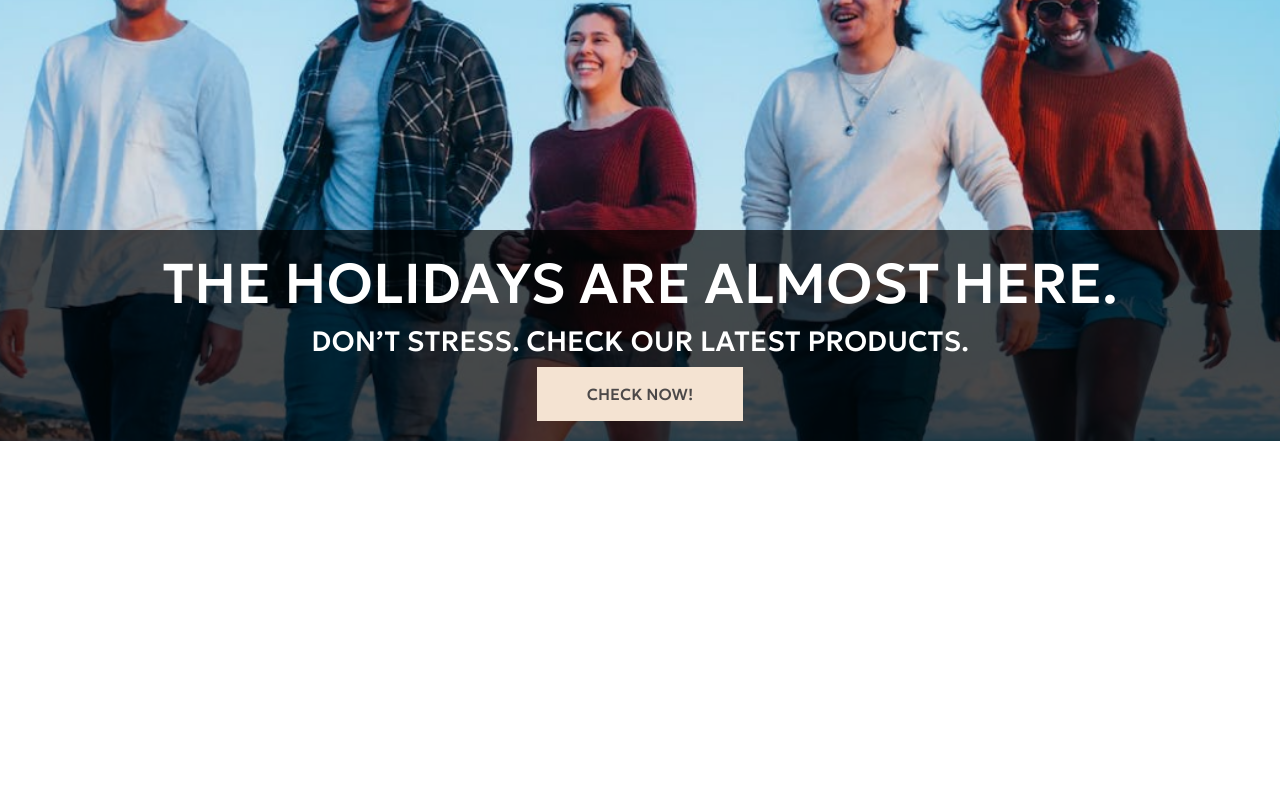
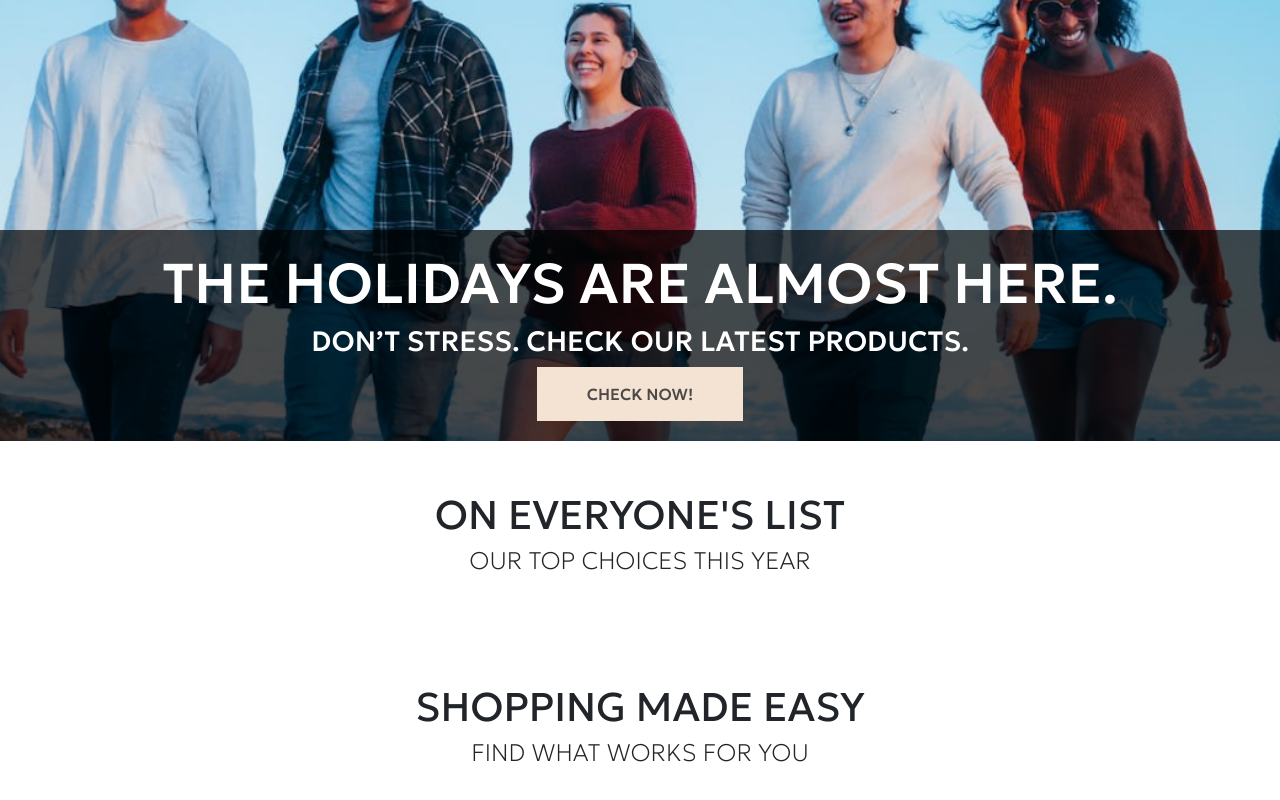
Before and after one commit to scarpakz/ecommerce-reactjs, a React (Create React App) app: page / in a window 1280 px wide. Shown: the part 1498-2298 px from the top of the page. Before the commit the page ends 1939 px from the top, so only its background shows below. Built offline with nearby package versions, Linux system fonts and the light colour scheme.

Commit message:
added everyone list and download app component as starter

```diff
--- /dev/null
+++ b/src/components/DownloadApp.js
@@ -0,0 +1,20 @@
+import {
+    Container,
+    Row,
+    Col
+} from "react-bootstrap"
+
+export const DownloadApp = () => {
+    return (
+        <>
+            <Container className="c-everyonelist">
+                <Row>
+                    <Col className="c-banner-title">
+                        <h1>SHOPPING MADE EASY</h1>
+                        <h4>FIND WHAT WORKS FOR YOU</h4>
+                    </Col>
+                </Row>
+            </Container>
+        </>
+    )
+}
--- /dev/null
+++ b/src/components/EveryoneList.js
@@ -0,0 +1,20 @@
+import {
+    Container,
+    Row,
+    Col
+} from "react-bootstrap"
+
+export const EveryoneList = () => {
+    return (
+        <>
+            <Container className="c-everyonelist">
+                <Row>
+                    <Col className="c-banner-title">
+                        <h1>ON EVERYONE'S LIST</h1>
+                        <h4>OUR TOP CHOICES THIS YEAR</h4>
+                    </Col>
+                </Row>
+            </Container>
+        </>
+    )
+}
--- a/src/components/NavBar.js
+++ b/src/components/NavBar.js
@@ -8,7 +8,7 @@ import search from '../assets/search.png'
 import heart from '../assets/heart.png'
 import cart from '../assets/cart.png'
 import user from '../assets/user.png'
-import { MenuIcon } from "../assets/icon/MenuIcon"
+import { MenuIcon } from "../icon/MenuIcon"
 
 export const NavBar = () => {
     return (
--- a/src/pages/HomePage.js
+++ b/src/pages/HomePage.js
@@ -2,6 +2,8 @@ import { NavBar } from "../components/NavBar"
 import { Header } from "../components/Header"
 import { HotDeals } from "../components/HotDeals"
 import { Trending } from "../components/Trending"
+import { EveryoneList } from "../components/EveryoneList"
+import { DownloadApp } from "../components/DownloadApp"
 
 export const HomePage = () => {
     return (
@@ -10,6 +12,8 @@ export const HomePage = () => {
             <Header />
             <HotDeals />
             <Trending />
+            <EveryoneList />
+            <DownloadApp />
         </>
     )
 }
```
Also changed, not shown: src/assets/wintershoes.png (added), src/assets/womandress.png (added), src/icon/MenuIcon.js (renamed from src/assets/icon/MenuIcon.js).
